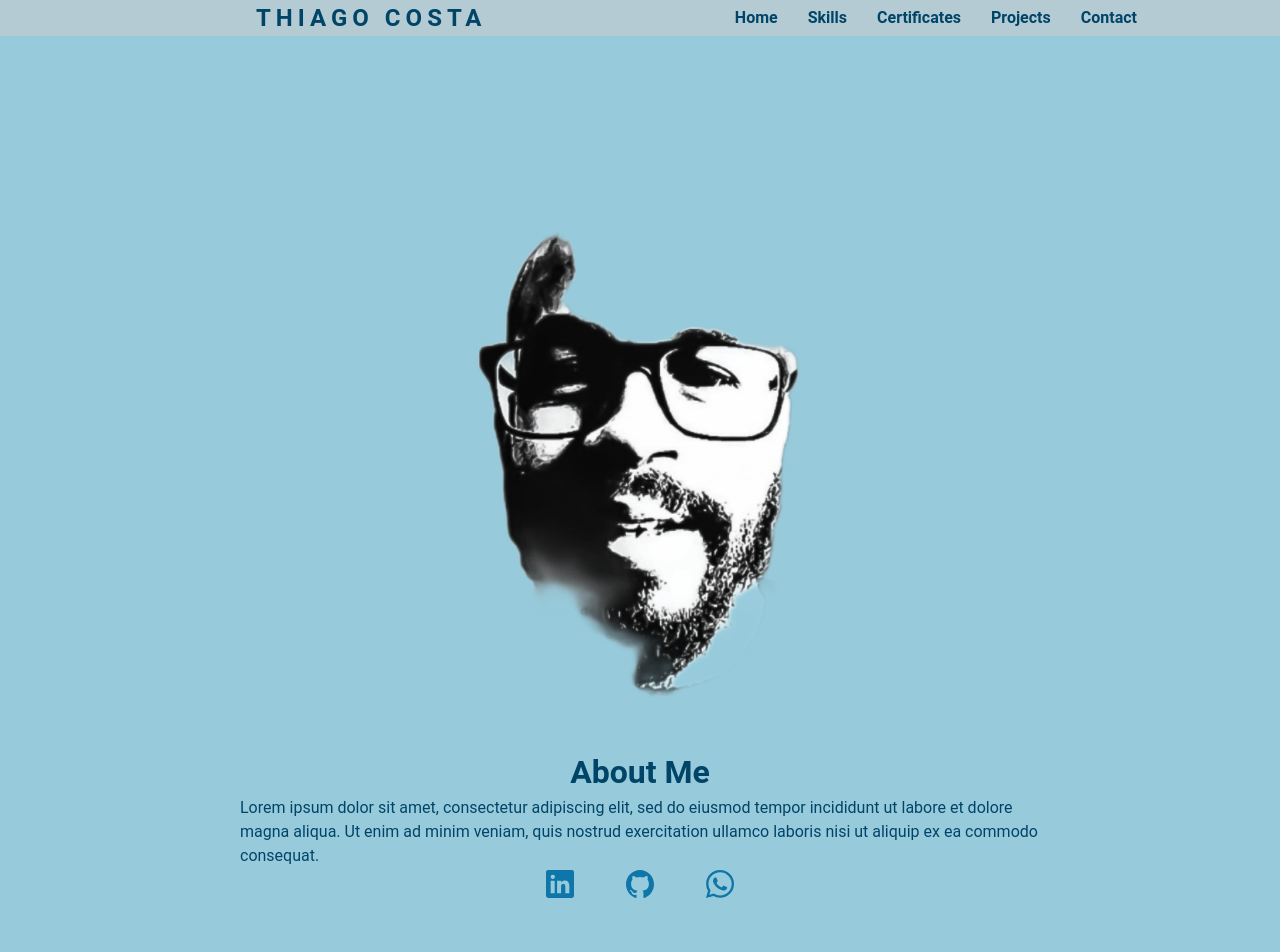
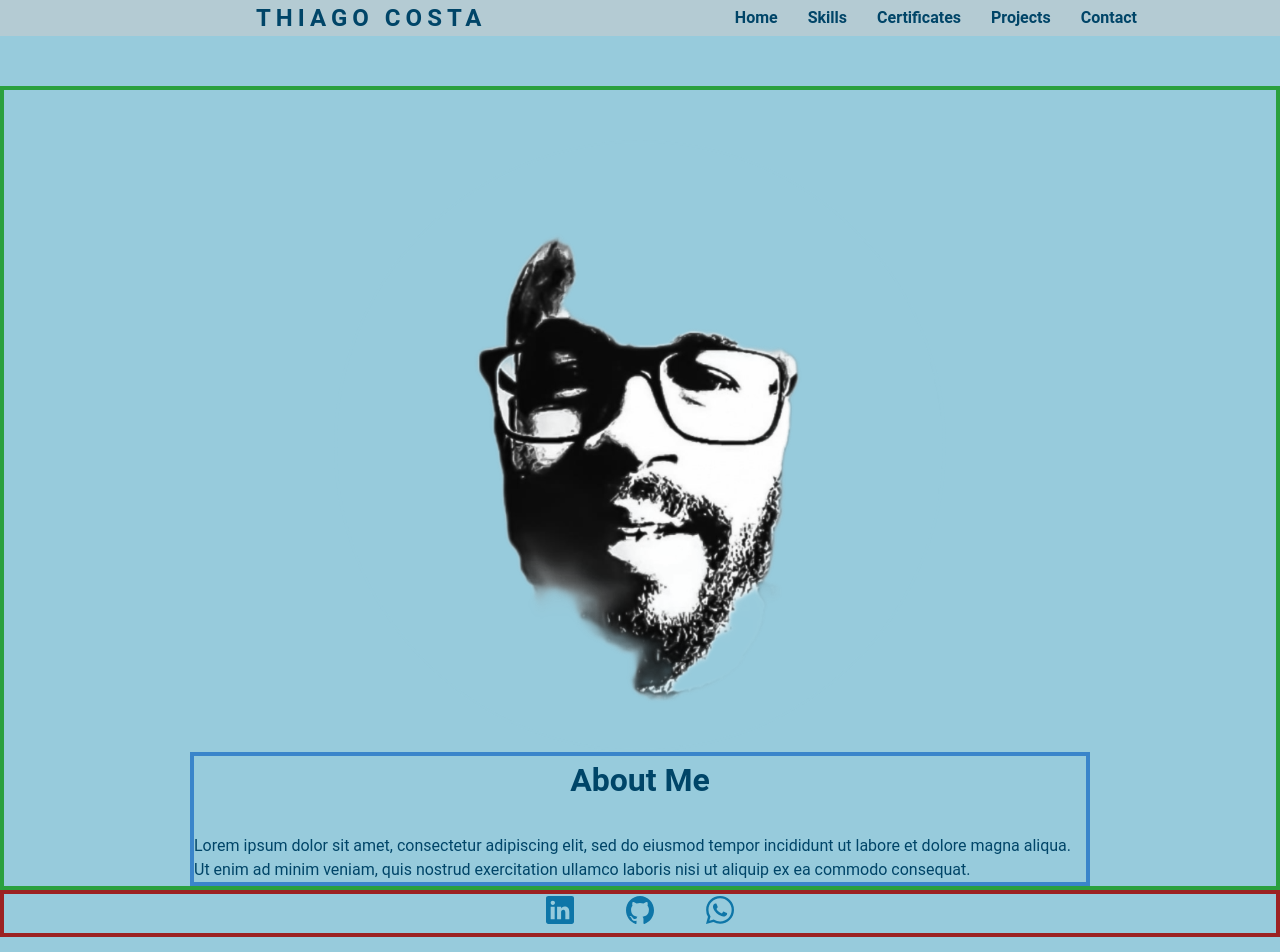
Before and after one commit to Thiagoocosta86/my-portfolio, a React (Create React App) app: page / in a window 1280 px wide. Shown: the top 952 px of the page. Built offline with nearby package versions, Linux system fonts and the light colour scheme.

Commit message:
1 - re-dimension about box.

```diff
--- a/src/style.css
+++ b/src/style.css
@@ -90,7 +90,7 @@ main {
   flex-wrap: wrap;
   height: auto;
   /*border: 4px solid #2ba03e;*/
-
+  border: 4px solid #2ba03e;
 }
 
 
@@ -138,12 +138,14 @@ main {
   justify-content: center;
   font-size: 2rem;
   color: #004568;
+  margin-bottom: 30px;
 }
 
 .about-text {
-  max-width: 800px;
+  max-width: 900px;
   align-self: center;
   /*border: 4px solid #3a85ca;*/
+  border: 4px solid #3a85ca;
 }
 
 /*Social Media style*/
@@ -151,7 +153,7 @@ main {
   display: flex;
   justify-content: space-around;
   /*border: 4px solid #9c2222;*/
-
+  border: 4px solid #9c2222;
 }
 
 .social__profile {
```
